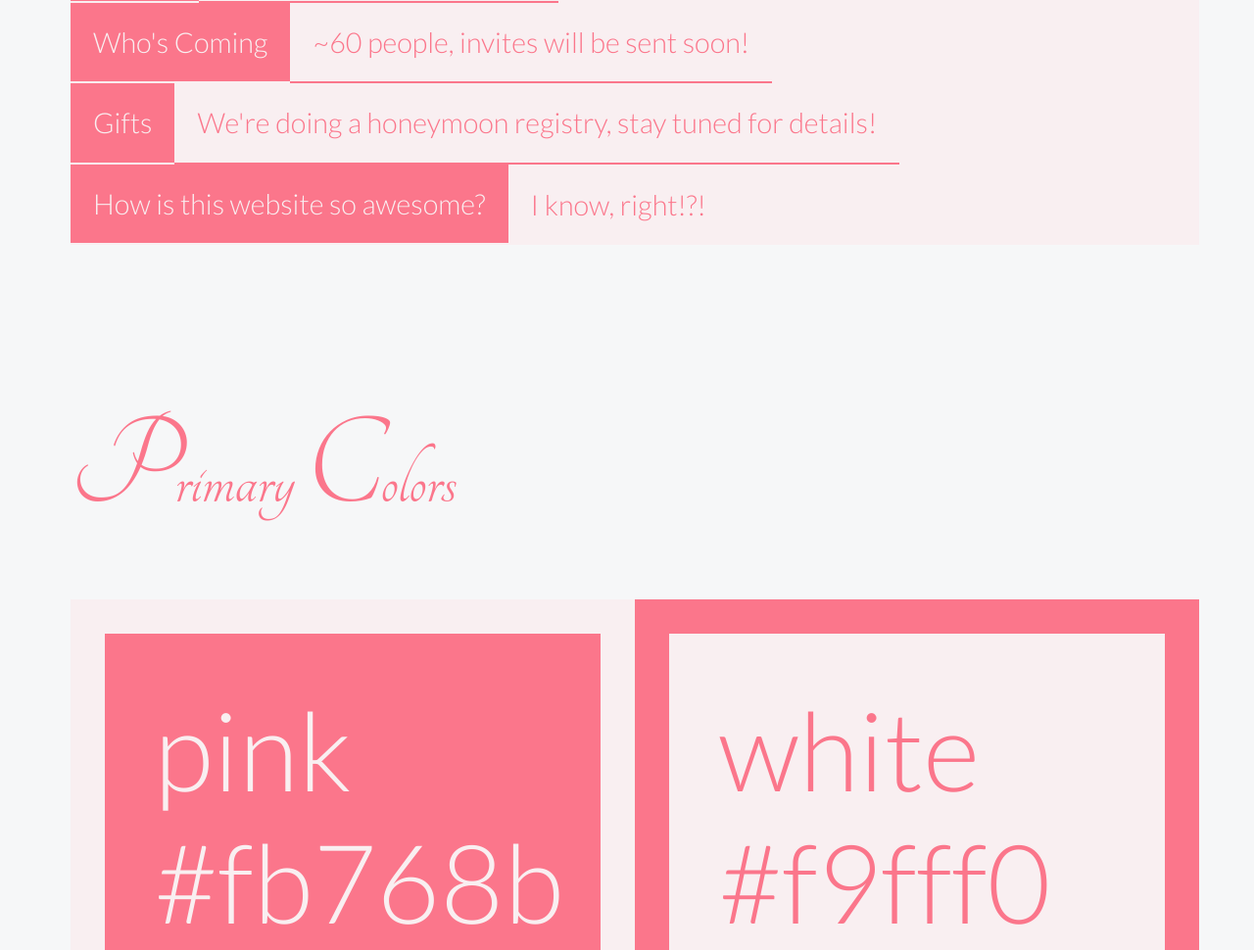
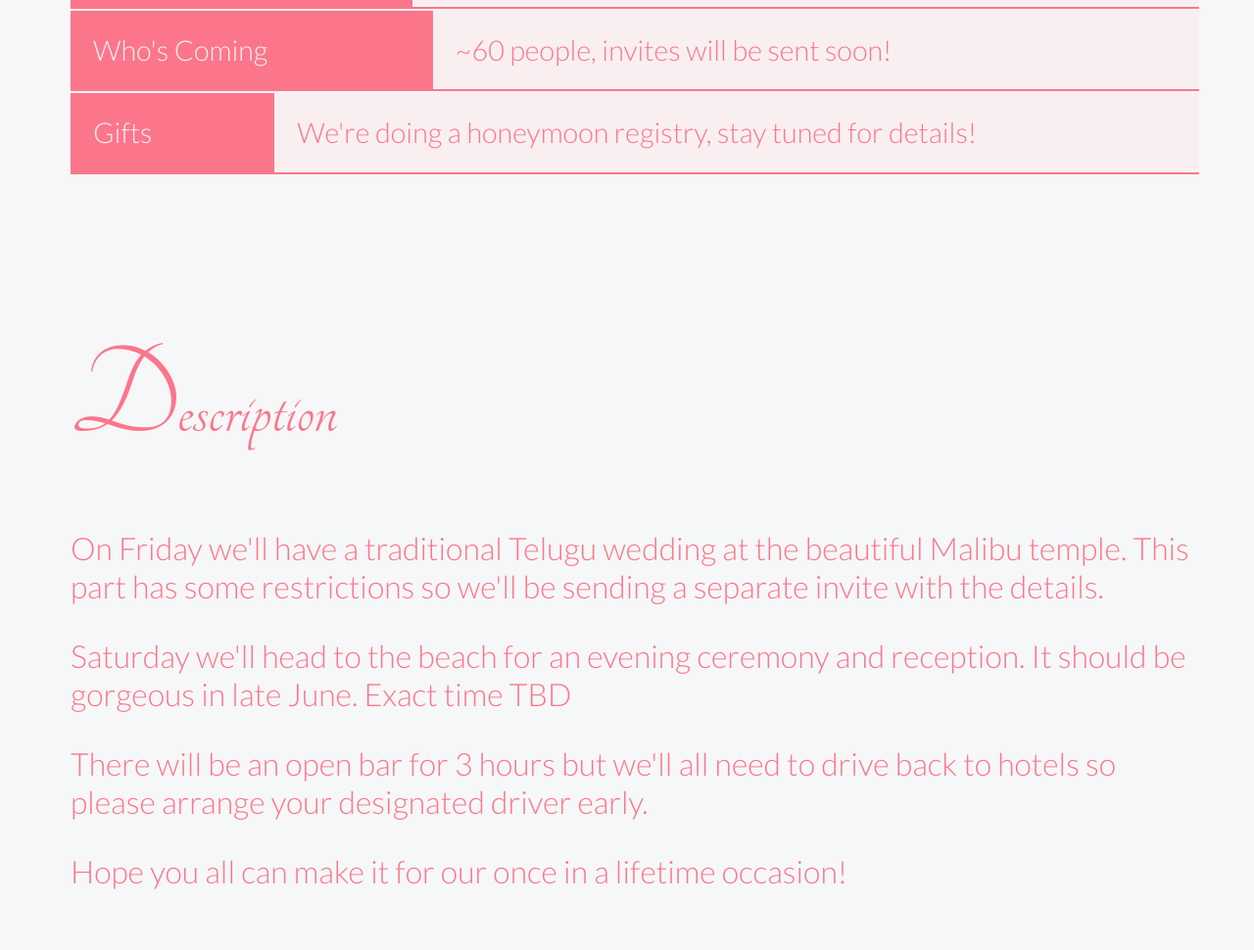
Before and after one commit to danieluhl/danieluhl.github.io, a plain HTML site: page index.html in a window 1280 px wide. Shown: the part 982-1952 px from the top of the page at 98% size. Drawn offline with nearby package versions, Linux system fonts and the light colour scheme.

Commit message:
updated flex styles

```diff
--- a/index.html
+++ b/index.html
@@ -21,8 +21,33 @@
       </span></li>
       <li><label>Who's Coming</label><span>~60 people, invites will be sent soon!</span></li>
       <li><label>Gifts</label><span>We're doing a honeymoon registry, stay tuned for details!</span></li>
-      <li><label>How is this website so awesome?</label><span>I know, right!?!</span></li>
     </ul>
+
+    <h2 class="tangerine"><span class="giant">D</span>escription</h2>
+    <p class="h4 lato">
+      On Friday we'll have a traditional Telugu wedding at the beautiful
+      Malibu temple. This part has some restrictions so we'll be sending a separate invite with the details.
+    </p>
+    <p class="h4 lato">
+      Saturday we'll head to the beach for an evening ceremony and reception. It should
+      be gorgeous in late June. Exact time TBD
+    </p>
+    <p class="h4 lato">
+      There will be an open bar for 3 hours but we'll all need to drive back to hotels so please arrange your designated driver early.
+    </p>
+    <p class="h4 lato">Hope you all can make it for our once in a lifetime occasion!</p>
+
+
+
+    <h2 class="tangerine"><span class="giant">L</span>ocation: <a href="http://www.thesunsetrestaurant.com/">Sunset Restaurant</a></h2>
+    <p class="lato h4">
+    <a class="map-button map-apple" href="http://maps.apple.com/?q=6800+westward+beach+rd,+CA">Open Map</a>
+    </p>
+    <p class="lato h4"><a href="http://maps.apple.com/?q=6800+westward+beach+rd,+CA">
+    6800 Westward Beach Rd<br/>
+    Malibu, CA 90265</p></a>
+    <iframe id="weddingMap" width="600" height="600" frameborder="0" style="border:0" src="https://www.google.com/maps/embed/v1/place?q=6800%20Westward%20Beach%20Road%2C%20Malibu%2C%20CA%2090265%2C%20United%20States&key=AIzaSyBwfExwIGKcoIFhBnTMjWl23VyFyA1iQQg"></iframe>
+
 
     <h2 class="tangerine"><span class="giant">P</span>rimary <span class="giant">C</span>olors</h2>
     <ul class="full">
@@ -39,30 +64,6 @@
         </ul>
       </li>
     </ul>
-
-    <h2 class="tangerine"><span class="giant">L</span>ocation: <a href="http://www.thesunsetrestaurant.com/">Sunset Restaurant</a></h2>
-    <p class="lato h4">
-    <a class="map-button map-apple" href="http://maps.apple.com/?q=6800+westward+beach+rd,+CA">Open Map</a>
-    </p>
-    <p class="lato h4"><a href="http://maps.apple.com/?q=6800+westward+beach+rd,+CA">
-    6800 Westward Beach Rd<br/>
-    Malibu, CA 90265</p></a>
-    <iframe id="weddingMap" width="600" height="600" frameborder="0" style="border:0" src="https://www.google.com/maps/embed/v1/place?q=6800%20Westward%20Beach%20Road%2C%20Malibu%2C%20CA%2090265%2C%20United%20States&key=AIzaSyBwfExwIGKcoIFhBnTMjWl23VyFyA1iQQg"></iframe>
-
-
-    <h2 class="tangerine"><span class="giant">D</span>escription</h2>
-    <p class="h4 lato">
-      It's going to be a two parter! First we'll have a traditional Telugu wedding at the beautiful
-      Malibu temple. This part has some restrictions so we'll be sending a separate invite with the details.
-    </p>
-    <p class="h4 lato">
-      After a short intermission we'll head to the beach for an evening ceremony and reception. It should
-      be gorgeous in late June.
-    </p>
-    <p class="h4 lato">
-      There will be an open bar for 3 hours but we'll all need to drive back to hotels so please arrange your designated driver early!
-    </p>
-    <p class="h4 lato">Hope you all can make it for our once in a lifetime occasion.</p>
 
 
     <h2 class="tangerine"><span class="giant">E</span>xtras</h2>
--- a/resources/main.css
+++ b/resources/main.css
@@ -120,22 +120,35 @@ li {
   display: flex;
   font-size: .6em;
   font-family: 'Lato', sans-serif;
+  flex-direction: row;
+  align-items: stretch;
+  align-content: center;
+  justify-content: space-between;
+  border-bottom: 2px solid #FB768B;
+  border-top: 2px solid #Fcf2F4;
+  align-items: center;
+  align-self: center;
 }
 .kvp li label {
-  display: inline-block;
   background: #fb768b;
   color: #f9eff1;
   padding: 2%;
-  border-bottom: 2px solid #f9eff1;
+  margin: 0 auto;
+  flex: 1 auto;
+  align-self: stretch;
+  display: inline;
+  display: block;
+  display: auto;
+  flex: 1 auto;
 }
 .kvp li span {
-  display: inline-block;
   background: #f9eff1;
   color: #fb768b;
   padding: 2%;
-  border-bottom: 2px solid #fb768b;
-  align-self: center;
   flex: flex-grow;
+  margin: 0 auto;
+  flex: 2 auto;
+  justify-content: center;
 }
 .kvp li:last-child span{
   border-bottom: none;
--- a/resources/main.js
+++ b/resources/main.js
@@ -32,8 +32,8 @@ $(function(){
   // resize event
   var map = $('#weddingMap');
   function resizeMap() {
-    map.width($win.width() - ($win.width() * .1 + 20));
-    map.height($win.height() - ($win.height() * .33));
+    map.width($win.width() - ($win.width() * .33));
+    map.height($win.height()/2);
   }
   resizeMap();
   var debounceResize = debounce(resizeMap, 200);
```
